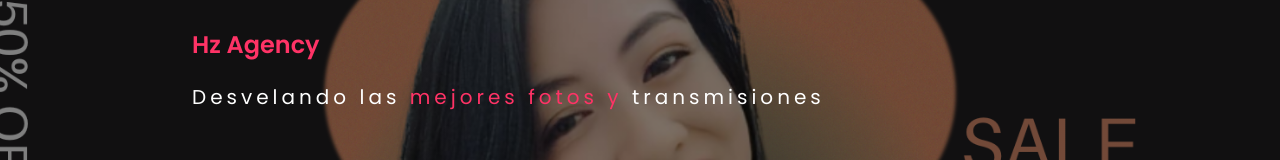
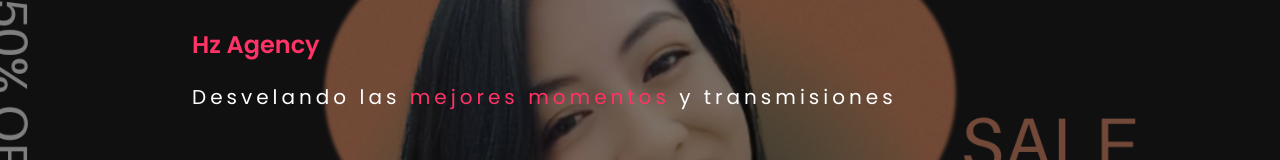
Before and after one commit to kevinvegafer/Yhazmin, a plain HTML site: page index.html in a window 1280 px wide. Shown: the part 75-235 px from the top of the page. Drawn offline with nearby package versions, Linux system fonts and the light colour scheme; a script that the page names is missing.

Commit message:
Update index.html

```diff
--- a/index.html
+++ b/index.html
@@ -39,7 +39,7 @@
         <div class="contenido">
             <h2 class="titulo-seccion headline load-hidden"></h2>
             <h2 class="color">Hz Agency</h2>
-            <p class="descripcion">Desvelando las <span class="color">mejores fotos y</span> transmisiones</p>
+            <p class="descripcion">Desvelando las <span class="color">mejores momentos</span> y transmisiones</p>
 
             <div class="redes">
                 <a href="https://www.instagram.com/yhazmin_05/"><i class="fa-brands fa-instagram"></i></a>
```
